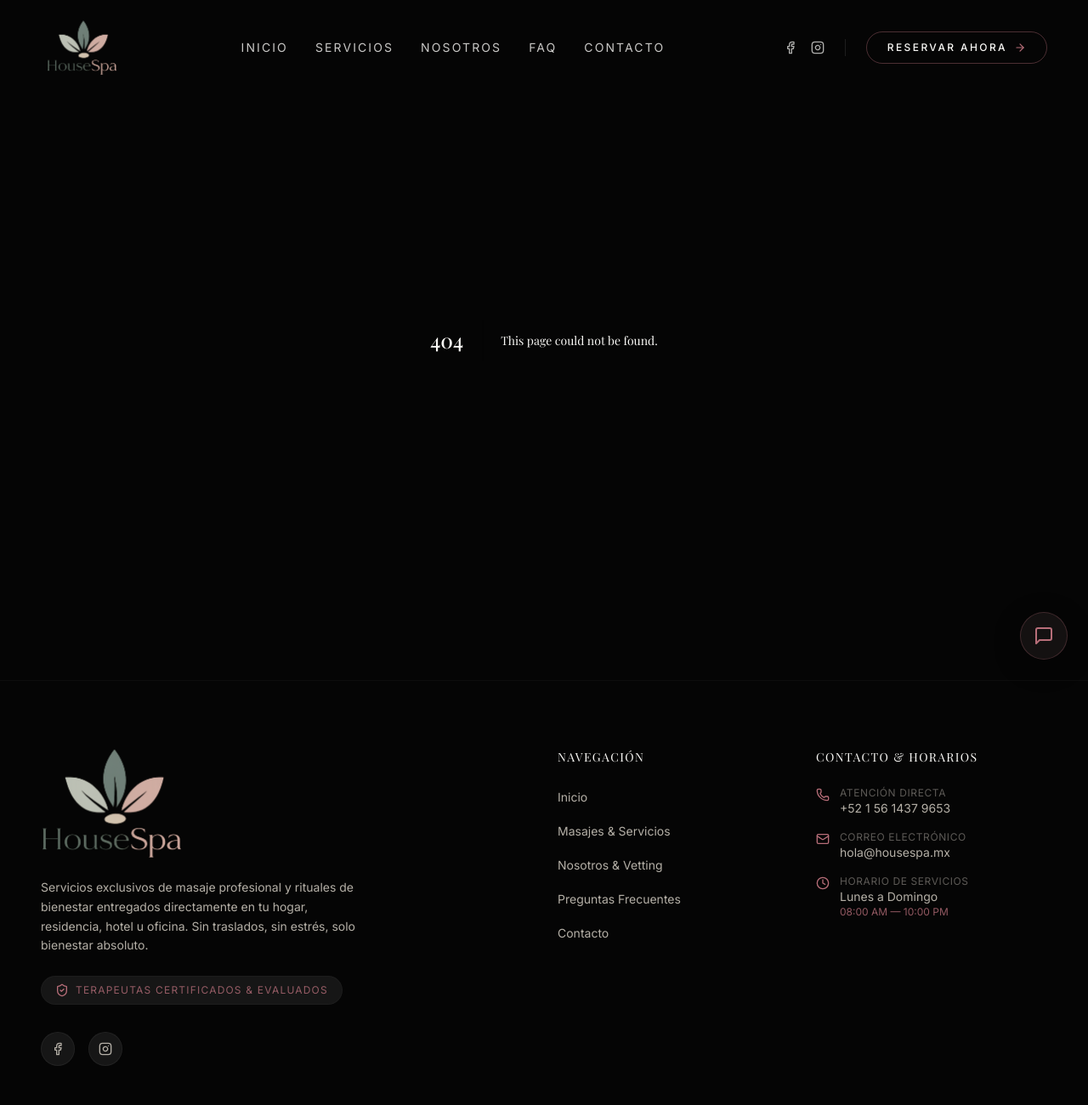
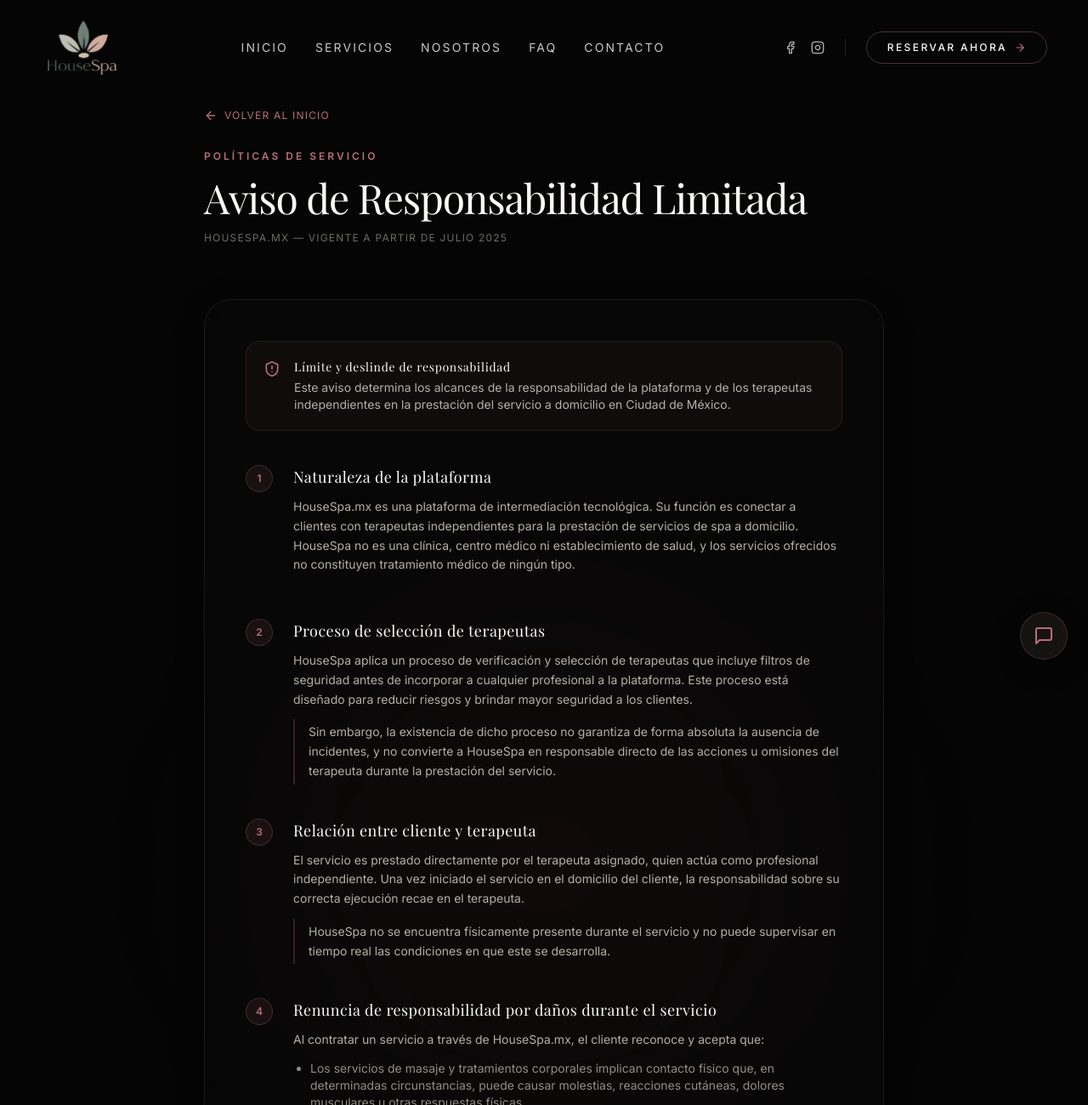
Before and after one commit to eucatastrofee-coder/housespa, a Next.js app: page /aviso-de-responsabilidad in a window 1280 px wide. Before the commit this address had no page. Shown: the top 1300 px of the page at 85% size. Built offline with nearby package versions, Linux system fonts and the light colour scheme; a web font is replaced by a local one.

Commit message:
Add files via upload

```diff
--- /dev/null
+++ b/app/aviso-de-responsabilidad/page.tsx
@@ -0,0 +1,168 @@
+import Link from "next/link";
+import { ArrowLeft, ShieldAlert } from "lucide-react";
+
+export const metadata = {
+  title: "Aviso de Responsabilidad Limitada | HouseSpa",
+  description: "Aviso de Responsabilidad Limitada de HouseSpa.mx. Conoce las condiciones preexistentes, contraindicaciones y límites de responsabilidad.",
+};
+
+interface PolicySection {
+  num: string;
+  title: string;
+  content: string;
+  bullets?: string[];
+  extra?: string;
+}
+
+export default function LiabilityDisclaimerPage() {
+  const sections: PolicySection[] = [
+    {
+      num: "1",
+      title: "Naturaleza de la plataforma",
+      content: "HouseSpa.mx es una plataforma de intermediación tecnológica. Su función es conectar a clientes con terapeutas independientes para la prestación de servicios de spa a domicilio. HouseSpa no es una clínica, centro médico ni establecimiento de salud, y los servicios ofrecidos no constituyen tratamiento médico de ningún tipo."
+    },
+    {
+      num: "2",
+      title: "Proceso de selección de terapeutas",
+      content: "HouseSpa aplica un proceso de verificación y selección de terapeutas que incluye filtros de seguridad antes de incorporar a cualquier profesional a la plataforma. Este proceso está diseñado para reducir riesgos y brindar mayor seguridad a los clientes.",
+      extra: "Sin embargo, la existencia de dicho proceso no garantiza de forma absoluta la ausencia de incidentes, y no convierte a HouseSpa en responsable directo de las acciones u omisiones del terapeuta durante la prestación del servicio."
+    },
+    {
+      num: "3",
+      title: "Relación entre cliente y terapeuta",
+      content: "El servicio es prestado directamente por el terapeuta asignado, quien actúa como profesional independiente. Una vez iniciado el servicio en el domicilio del cliente, la responsabilidad sobre su correcta ejecución recae en el terapeuta.",
+      extra: "HouseSpa no se encuentra físicamente presente durante el servicio y no puede supervisar en tiempo real las condiciones en que este se desarrolla."
+    },
+    {
+      num: "4",
+      title: "Renuncia de responsabilidad por daños durante el servicio",
+      content: "Al contratar un servicio a través de HouseSpa.mx, el cliente reconoce y acepta que:",
+      bullets: [
+        "Los servicios de masaje y tratamientos corporales implican contacto físico que, en determinadas circunstancias, puede causar molestias, reacciones cutáneas, dolores musculares u otras respuestas físicas.",
+        "Es responsabilidad del cliente informar al terapeuta, antes de iniciar el servicio, sobre cualquier condición médica, lesión, alergia, embarazo o situación de salud relevante que pudiera contraindicar algún tratamiento.",
+        "HouseSpa no será responsable por lesiones, reacciones adversas, daños físicos o cualquier perjuicio derivado de la omisión de esta información por parte del cliente.",
+        "HouseSpa no será responsable por daños o perjuicios ocasionados por el terapeuta que sean resultado de conductas fuera del alcance del servicio contratado o contrarias a las políticas de la plataforma."
+      ]
+    },
+    {
+      num: "5",
+      title: "Condiciones preexistentes y contraindicaciones",
+      content: "El cliente es el único responsable de determinar si su estado de salud es compatible con los servicios solicitados. Se recomienda consultar a un médico antes de contratar cualquier servicio si el cliente presenta alguna de las siguientes condiciones, de forma enunciativa y no limitativa:",
+      bullets: [
+        "Enfermedades cardiovasculares",
+        "Trombosis o problemas de circulación",
+        "Embarazo",
+        "Heridas abiertas, infecciones cutáneas o quemaduras",
+        "Osteoporosis u otras condiciones óseas",
+        "Tratamientos oncológicos activos",
+        "Cualquier condición que haya sido calificada por un médico como contraindicación para el masaje"
+      ],
+      extra: "HouseSpa no cuenta con la información médica del cliente y no está en posición de evaluar la idoneidad del servicio para cada caso particular."
+    },
+    {
+      num: "6",
+      title: "Límite de responsabilidad",
+      content: "En el supuesto de que HouseSpa fuera declarada responsable por un tribunal competente de algún daño relacionado con la prestación de un servicio, su responsabilidad económica máxima se limitará al monto pagado por el cliente por la reserva específica en la que ocurrió el incidente.",
+      extra: "HouseSpa no será responsable por daños indirectos, lucro cesante, daño moral derivado del servicio en sí, ni por ningún concepto que exceda dicho límite, en la medida en que la legislación aplicable lo permita."
+    },
+    {
+      num: "7",
+      title: "Incidentes durante el servicio",
+      content: "Si durante el servicio ocurre cualquier situación que el cliente considere inapropiada, peligrosa o constitutiva de un delito, debe:",
+      bullets: [
+        "Interrumpir el servicio de inmediato.",
+        "En caso de emergencia, llamar al 911.",
+        "Notificar a HouseSpa a la brevedad posible a través de los canales de contacto disponibles en el sitio."
+      ],
+      extra: "HouseSpa tomará las medidas internas que correspondan, incluyendo la suspensión del terapeuta involucrado mientras se investiga el incidente."
+    },
+    {
+      num: "8",
+      title: "Aceptación",
+      content: "Al realizar una reserva en HouseSpa.mx, el cliente declara haber leído, entendido y aceptado esta renuncia de responsabilidad en su totalidad, la cual forma parte integral de los Términos y Condiciones de uso de la plataforma."
+    }
+  ];
+
+  return (
+    <div className="relative w-full min-h-screen bg-charcoal-deep text-ivory pt-32 pb-24 z-10">
+      {/* Background soft glow highlights */}
+      <div className="absolute left-1/2 top-1/4 -translate-x-1/2 w-[600px] h-[600px] bg-rose/5 blur-[130px] rounded-full pointer-events-none" />
+
+      <div className="max-w-4xl mx-auto px-6 md:px-12 relative z-10">
+
+        {/* Back Link */}
+        <Link
+          href="/"
+          className="group flex items-center gap-2 text-xs uppercase tracking-widest text-rose hover:text-rose-light mb-8 w-fit transition-colors"
+        >
+          <ArrowLeft className="w-4 h-4 group-hover:-translate-x-1 transition-transform" />
+          <span>Volver al inicio</span>
+        </Link>
+
+        {/* Page Header */}
+        <div className="mb-16">
+          <span className="text-rose uppercase tracking-[0.25em] text-xs font-semibold block mb-4">
+            Políticas de Servicio
+          </span>
+          <h1 className="text-4xl md:text-5xl font-serif text-ivory tracking-tight leading-tight mb-4">
+            Aviso de Responsabilidad Limitada
+          </h1>
+          <p className="text-xs uppercase tracking-widest text-ivory-muted/60 font-sans">
+            HouseSpa.mx — Vigente a partir de julio 2025
+          </p>
+        </div>
+
+        {/* Policy Body */}
+        <div className="p-8 md:p-12 rounded-[32px] glassmorphism border border-white/5 shadow-luxury-md">
+
+          <div className="flex items-start gap-4 p-5 rounded-2xl bg-rose/5 border border-rose/15 mb-10">
+            <ShieldAlert className="w-5 h-5 text-rose shrink-0 mt-0.5" />
+            <div>
+              <h4 className="text-sm font-serif text-ivory tracking-wider mb-1">
+                Límite y deslinde de responsabilidad
+              </h4>
+              <p className="text-xs md:text-sm text-ivory-muted leading-relaxed">
+                Este aviso determina los alcances de la responsabilidad de la plataforma y de los terapeutas independientes en la prestación del servicio a domicilio en Ciudad de México.
+              </p>
+            </div>
+          </div>
+
+          <div className="flex flex-col gap-10">
+            {sections.map((item) => (
+              <div key={item.num} className="flex gap-6 items-start">
+                <div className="w-8 h-8 rounded-full bg-rose/10 border border-rose/25 text-rose text-xs font-semibold flex items-center justify-center shrink-0">
+                  {item.num}
+                </div>
+                <div>
+                  <h3 className="font-serif text-lg text-ivory tracking-wide mb-2.5">
+                    {item.title}
+                  </h3>
+                  <p className="text-sm text-ivory-muted leading-relaxed font-sans mb-3">
+                    {item.content}
+                  </p>
+                  {item.bullets && (
+                    <ul className="list-disc pl-5 mb-4 text-sm text-ivory-muted/80 flex flex-col gap-1.5">
+                      {item.bullets.map((b, i) => (
+                        <li key={i}>{b}</li>
+                      ))}
+                    </ul>
+                  )}
+                  {item.extra && (
+                    <p className="text-sm text-ivory-muted leading-relaxed font-sans whitespace-pre-line border-l-2 border-rose/25 pl-4 py-1 mt-2">
+                      {item.extra}
+                    </p>
+                  )}
+                </div>
+              </div>
+            ))}
+          </div>
+
+          <div className="mt-16 pt-8 border-t border-white/5 text-[11px] text-ivory-muted/40 text-center leading-relaxed">
+            HouseSpa.mx — Ciudad de México, México. Última actualización: julio 2025.
+          </div>
+        </div>
+
+      </div>
+    </div>
+  );
+}
```
